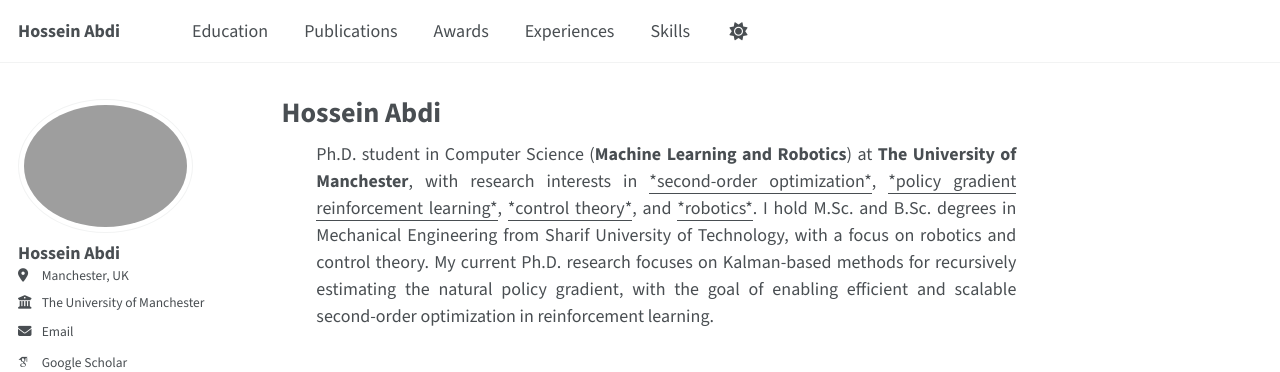
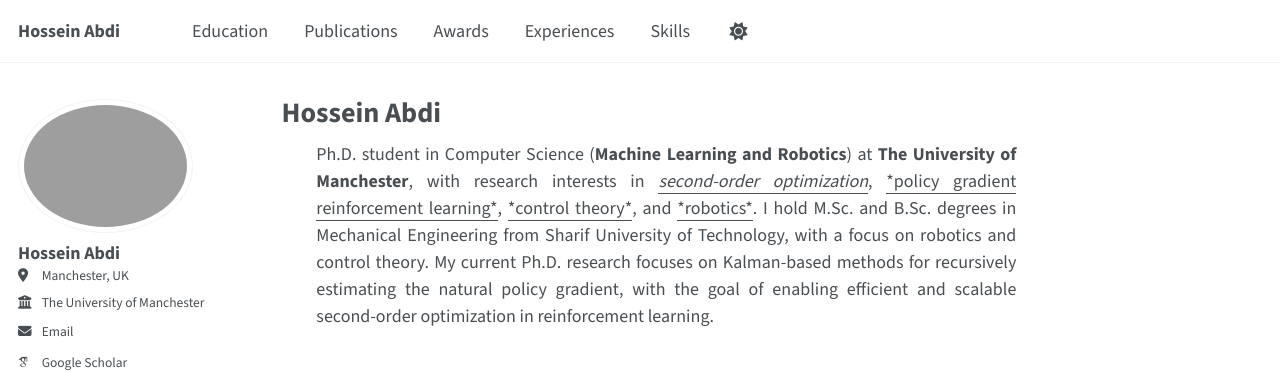
Before and after one commit to Hossein-Abdi/Hossein-Abdi.github.io, a Jekyll site: the page built from _pages/about.md, in a window 1280 px wide. Shown: the top 372 px of the page. Built offline with Jekyll 4.4.1, drawn with Linux system fonts in a browser that asks for light colours; some web fonts are replaced; a script bundle is joined from its source files by our own code; library files that are not in the unit come from our copies.

```diff
--- a/_pages/about.md
+++ b/_pages/about.md
@@ -8,4 +8,4 @@ redirect_from:
 ---
 
 
-Ph.D. student in Computer Science (**Machine Learning and Robotics**) at **The University of Manchester**, with research interests in <u>*second-order optimization*</u>, <u>*policy gradient reinforcement learning*</u>, <u>*control theory*</u>, and <u>*robotics*</u>. I hold M.Sc. and B.Sc. degrees in Mechanical Engineering from Sharif University of Technology, with a focus on robotics and control theory. My current Ph.D. research focuses on Kalman-based methods for recursively estimating the natural policy gradient, with the goal of enabling efficient and scalable second-order optimization in reinforcement learning.
+Ph.D. student in Computer Science (**Machine Learning and Robotics**) at **The University of Manchester**, with research interests in *<u>second-order optimization</u>*, <u>*policy gradient reinforcement learning*</u>, <u>*control theory*</u>, and <u>*robotics*</u>. I hold M.Sc. and B.Sc. degrees in Mechanical Engineering from Sharif University of Technology, with a focus on robotics and control theory. My current Ph.D. research focuses on Kalman-based methods for recursively estimating the natural policy gradient, with the goal of enabling efficient and scalable second-order optimization in reinforcement learning.
```
